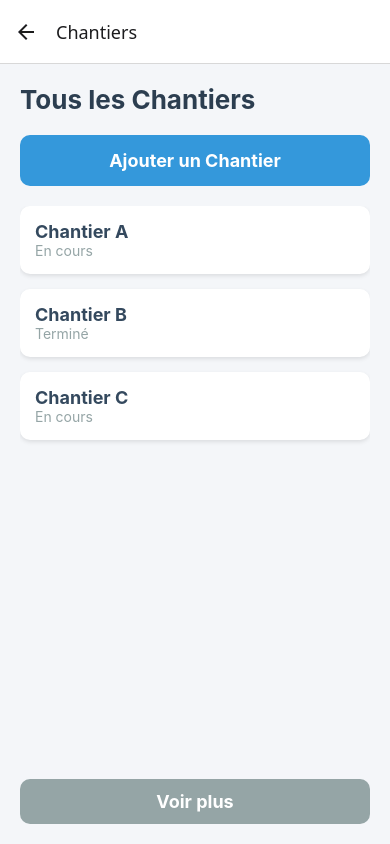
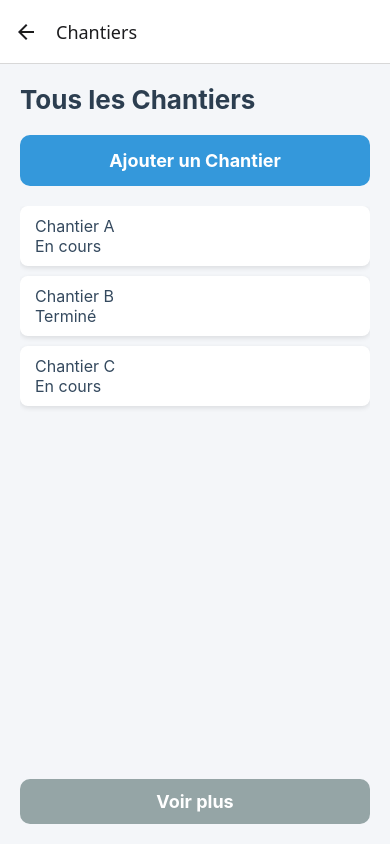
Before and after one commit to RobelEs/Projet-Archi-HEG, a React Native app: screen /Chantiers in a window 390 px wide. Built offline with nearby package versions, Linux system fonts and the light colour scheme.

Commit message:
06.03.24

```diff
--- a/composants/GenericList.js
+++ b/composants/GenericList.js
@@ -1,31 +1,39 @@
-import React from "react";
-import { View, FlatList, Text, StyleSheet } from "react-native";
+// composants/GenericList.js
+import React from 'react';
+import { View, Text, StyleSheet, ScrollView } from 'react-native';
 
-const GenericList = ({ data, renderItemContent }) => {
+const GenericList = ({ data }) => {
   return (
-    <FlatList
-      data={data}
-      keyExtractor={(item) => item.id.toString()}  // Assure-toi que chaque élément a une propriété 'id' unique
-      renderItem={({ item }) => (
-        <View style={styles.itemContainer}>
-          {renderItemContent(item)}  {/* Appelle la fonction renderItemContent pour personnaliser le rendu de chaque item */}
+    <ScrollView style={styles.listContainer}>
+      {data.map((item) => (
+        <View key={item.id} style={styles.itemContainer}>
+          <Text style={styles.itemText}>{item.nom}</Text>
+          <Text style={styles.itemText}>{item.statut}</Text>
         </View>
-      )}
-    />
+      ))}
+    </ScrollView>
   );
 };
 
 const styles = StyleSheet.create({
+  listContainer: {
+    flex: 1,
+  },
   itemContainer: {
-    backgroundColor: "#fff",
-    padding: 15,
-    marginBottom: 15,
-    borderRadius: 10,
-    shadowColor: "#000",
+    paddingVertical: 10,
+    paddingHorizontal: 15,
+    marginBottom: 10,
+    backgroundColor: '#fff',
+    borderRadius: 8,
+    shadowColor: '#000',
     shadowOpacity: 0.1,
+    shadowRadius: 5,
     shadowOffset: { width: 0, height: 2 },
-    shadowRadius: 4,
-    elevation: 5,  // Ombre sur Android
+    elevation: 2, // Pour Android
+  },
+  itemText: {
+    fontSize: 16,
+    color: '#34495e',
   },
 });
 
--- a/screens/AjouterChantierScreen.js
+++ b/screens/Chantier/AjouterChantierScreen.js
@@ -1,7 +1,7 @@
 // AjouterChantierScreen.js
 import React from "react";
 import { View, StyleSheet, ScrollView } from "react-native";
-import ChantierForm from "../composants/ChantierForm";
+import ChantierForm from "../../composants/ChantierForm";
 
 const AjouterChantierScreen = ({ navigation }) => {
   const handleAjoutChantier = (chantier) => {
--- a/screens/ChantiersScreen.js
+++ b/screens/Chantier/ChantiersScreen.js
@@ -1,6 +1,7 @@
-import React, { useState } from "react";
+// screens/ChantiersScreen.js
+import React, { useState, useEffect } from "react";
 import { View, Text, TouchableOpacity, StyleSheet } from "react-native";
-import GenericList from "../composants/GenericList";  // Assure-toi d'importer correctement ton composant GenericList
+import GenericList from "../../composants/GenericList"; // Assure-toi que GenericList est bien importé
 
 const ChantiersScreen = ({ navigation }) => {
   const chantiers = [
@@ -12,10 +13,14 @@ const ChantiersScreen = ({ navigation }) => {
     { id: "6", nom: "Chantier F", statut: "Terminé" },
   ];
 
-  const [visibleItems, setVisibleItems] = useState(3);  // Nombre d'éléments à afficher initialement
+  const [visibleItems, setVisibleItems] = useState(3); // Nombre d'éléments à afficher initialement
+
+  useEffect(() => {
+    setVisibleItems(3); // Réinitialiser à chaque fois qu'on revient à la page
+  }, []);
 
   const loadMoreItems = () => {
-    setVisibleItems(visibleItems + 3);  // Ajouter 3 éléments à chaque fois qu'on clique sur "Voir plus"
+    setVisibleItems(visibleItems + 3); // Ajouter 3 éléments à chaque fois qu'on clique sur "Voir plus"
   };
 
   // Limite les chantiers affichés à ceux qui sont visibles
@@ -23,10 +28,10 @@ const ChantiersScreen = ({ navigation }) => {
 
   // Fonction pour afficher chaque chantier
   const renderChantier = (item) => (
-    <>
+    <View style={styles.chantierItem}>
       <Text style={styles.chantierName}>{item.nom}</Text>
       <Text style={styles.chantierStatus}>{item.statut}</Text>
-    </>
+    </View>
   );
 
   return (
@@ -40,8 +45,11 @@ const ChantiersScreen = ({ navigation }) => {
         <Text style={styles.addButtonText}>Ajouter un Chantier</Text>
       </TouchableOpacity>
 
-      {/* Utilisation du composant GenericList */}
-      <GenericList data={limitedChantiers} renderItemContent={renderChantier} />
+      {/* Utilisation de GenericList pour afficher la liste */}
+      <GenericList
+        data={limitedChantiers}
+        renderItemContent={renderChantier}
+      />
 
       {/* Bouton pour charger plus d'éléments */}
       <TouchableOpacity style={styles.loadMoreButton} onPress={loadMoreItems}>
@@ -64,7 +72,7 @@ const styles = StyleSheet.create({
     color: "#2c3e50",
   },
   addButton: {
-    backgroundColor: "#3498db",  // Bleu
+    backgroundColor: "#3498db", // Bleu
     paddingVertical: 15,
     borderRadius: 10,
     marginBottom: 20,
@@ -87,6 +95,9 @@ const styles = StyleSheet.create({
     fontSize: 18,
     fontWeight: "bold",
   },
+  chantierItem: {
+    marginBottom: 15,
+  },
   chantierName: {
     fontSize: 18,
     fontWeight: "bold",
--- a/screens/HomeScreen.js
+++ b/screens/HomeScreen.js
@@ -1,3 +1,4 @@
+// HomeScreen.js
 import React, { useState } from "react";
 import { View, Text, TouchableOpacity, StyleSheet } from "react-native";
 
@@ -21,6 +22,14 @@ const HomeScreen = ({ navigation }) => {
       default:
         break;
     }
+  };
+
+  const handleLogout = () => {
+    // Réinitialise la navigation pour revenir à la page de connexion
+    navigation.reset({
+      index: 0, // Réinitialise l'index pour être sur la première page (Login)
+      routes: [{ name: "Login" }], // Nom de la page de connexion
+    });
   };
 
   return (
@@ -51,7 +60,7 @@ const HomeScreen = ({ navigation }) => {
 
       <TouchableOpacity
         style={styles.logoutButton}
-        onPress={() => navigation.navigate("Login")}
+        onPress={handleLogout} // Appel de la fonction handleLogout
       >
         <Text style={styles.logoutButtonText}>Se déconnecter</Text>
       </TouchableOpacity>
```
Also changed, not shown: navigation/stackNavigation.js (+6 -6 lines), screens/Client/ClientsScreen.js (renamed from screens/ClientsScreen.js), screens/Client/NoterChantierScreen.js (renamed from screens/NoterChantierScreen.js), screens/Employe/DonneesPersonnellesScreen.js (renamed from screens/DonneesPersonnellesScreen.js), screens/Login/Login.js (renamed from screens/Login.js).
